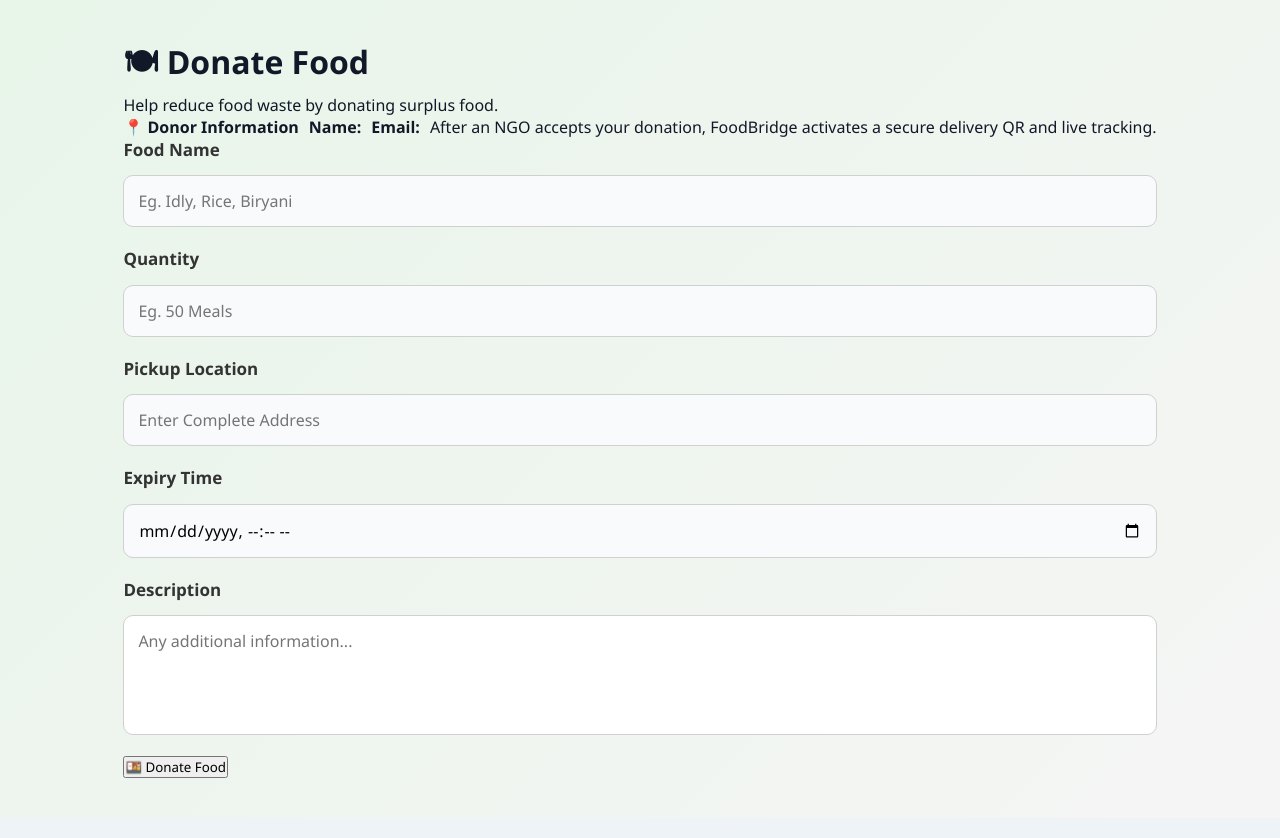
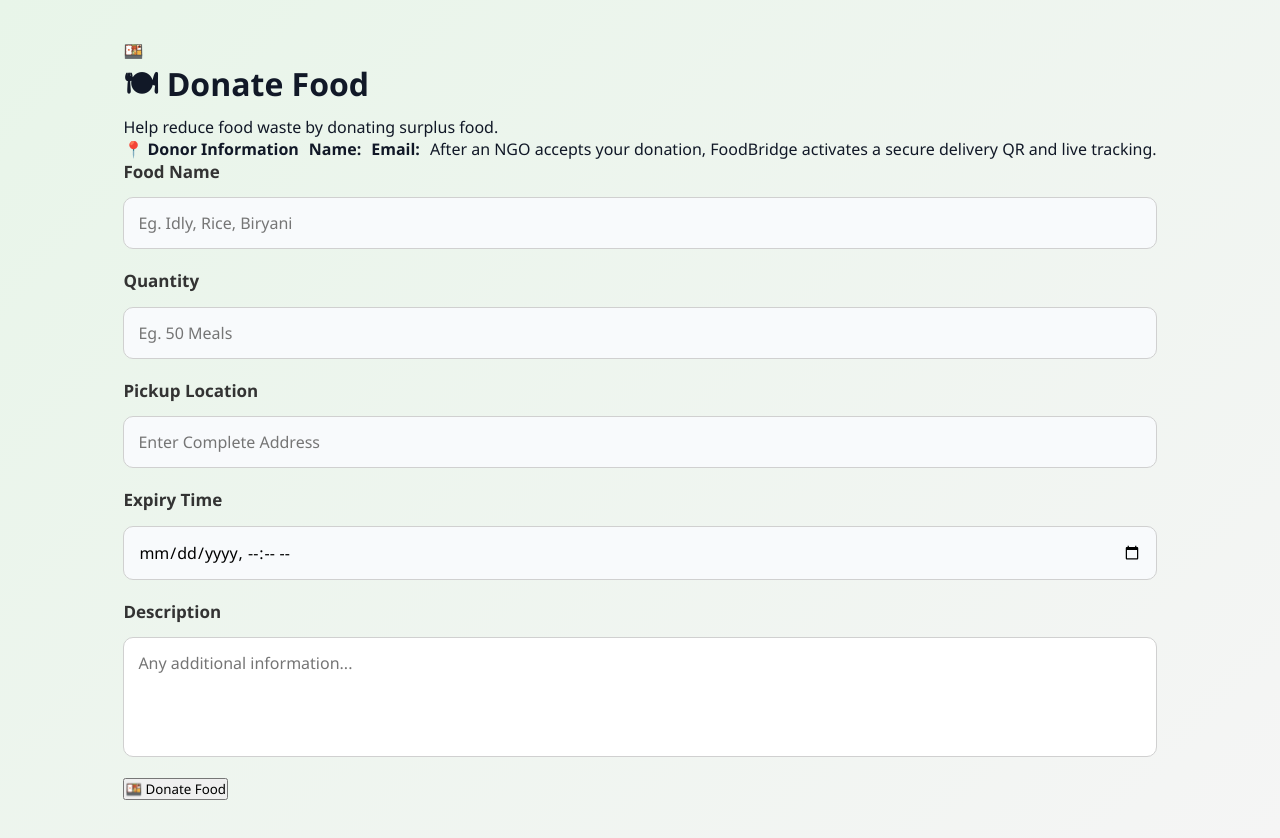
Before and after one commit to LakshmiNarayanan-K/FoodBridgeAI, a React (Vite) app in the folder frontend/: page /donate in a window 1280 px wide. Built offline with nearby package versions, Linux system fonts and the light colour scheme.

Commit message:
feat: attach automatic food image to new donations

```diff
--- a/frontend/src/pages/DonateFood.tsx
+++ b/frontend/src/pages/DonateFood.tsx
@@ -1,5 +1,6 @@
-import { useState } from "react";
+import { useMemo, useState } from "react";
 import "./DonateFood.css";
+import { getFoodImage } from "../utils/foodImages";
 
 export default function DonateFood() {
   const user = JSON.parse(localStorage.getItem("user") || "{}");
@@ -9,6 +10,8 @@ export default function DonateFood() {
   const [expiryTime, setExpiryTime] = useState("");
   const [description, setDescription] = useState("");
   const [loading, setLoading] = useState(false);
+
+  const foodImage = useMemo(() => (foodName.trim() ? getFoodImage(foodName) : ""), [foodName]);
 
   const handleDonate = async (e: React.FormEvent) => {
     e.preventDefault();
@@ -23,6 +26,7 @@ export default function DonateFood() {
           location,
           expiry_time: expiryTime,
           description,
+          food_image: foodImage,
           donor_name: user.full_name,
           donor_email: user.email,
         }),
@@ -39,6 +43,7 @@ export default function DonateFood() {
   return (
     <div className="donate-page">
       <div className="donate-card">
+        <div className="donate-intro-image">{foodImage ? <img src={foodImage} alt="Food preview" /> : <span>🍱</span>}</div>
         <h1 className="donate-title">🍽 Donate Food</h1>
         <p className="subtitle">Help reduce food waste by donating surplus food.</p>
         <div className="location-box">
```
